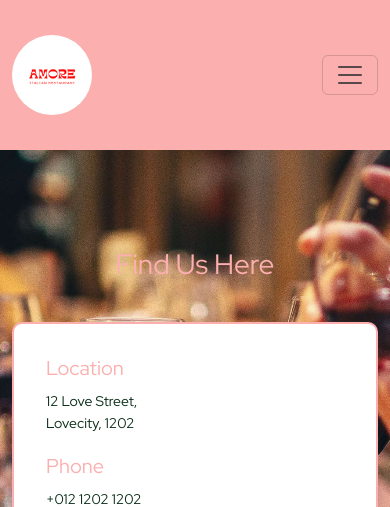
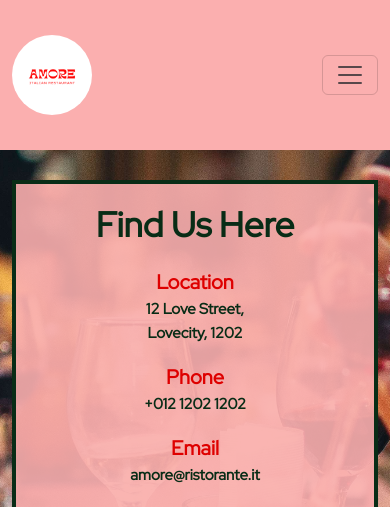
Before and after one commit to Maximiliane-K/ristorante-amore, a Django app: page /contact/ in a window 390 px wide. Shown: the top 507 px of the page. Run offline with Django 3.2, Linux system fonts and the light colour scheme; some libraries are stand-ins or nearby versions.

Commit message:
Refactor style.css by adding basic structure and add styling to contact page to match consistency of entire site

```diff
--- a/restaurant/templates/contact.html
+++ b/restaurant/templates/contact.html
@@ -1,25 +1,24 @@
 {% extends 'base.html' %}
-
 {% block title %}Contact{% endblock %}
 
+<!-- Contact page with all contact details -->
 {% block content %}
-<section class="container contact-container mt-5">
-  <h2 class="section-title">Find Us Here</h2>
-  <div class="row mt-4">
-    <div class="col-md-6">
-      <div class="card h-100" id="contact-info-card">
-        <div class="card-body">
-          <h4>Location</h4>
+<div class="contact-menu container">
+    <div class="row justify-content-center">
+        <div class="col-md-8">
+            <div class="menu-card">
+                <div class="menu-card-body">
+                    <h2 class="menu-card-title text-center mb-4">Find Us Here</h2>
+                    <div class="contact-details">
+                        <h3 class="category">Location</h3>
                         <p>12 Love Street,<br>Lovecity, 1202</p>
 
-          <h4>Phone</h4>
+                        <h3 class="category">Phone</h3>
                         <p>+012 1202 1202</p>
+
+                        <h3 class="category">Email</h3>
+                        <p>amore@ristorante.it</p>
                     </div>
-      </div>
-    </div>
-    <div class="col-md-6">
-      <div class="card h-100" id="map-card">
-        <div class="card-body">
                     <div class="google-map embed-responsive embed-responsive-16by9">
                         <iframe src="https://www.google.com/maps/embed?pb=!1m14!1m12!1m3!1d1776.2824980666394!2d11.248151613373054!3d48.077246914366!2m3!1f0!2f0!3f0!3m2!1i1024!2i768!4f13.1!5e0!3m2!1sde!2sde!4v1712522727251!5m2!1sde!2sde"
                               width="100%" height="100%" style="border:0;" allowfullscreen="" loading="lazy" referrerpolicy="no-referrer-when-downgrade"></iframe>
@@ -28,5 +27,5 @@
             </div>
         </div>
     </div>
-</section>
+</div>
 {% endblock %}
--- a/restaurant/templates/drinks.html
+++ b/restaurant/templates/drinks.html
@@ -1,7 +1,7 @@
 {% extends "base.html" %}
 {% block title %}Drinks Menu{% endblock %}
 
-<!-- Drinks menu items listed in one big card -->
+<!-- Drinks menu -->
 {% block content %}
 <div class="-menu container">
     <div class="row justify-content-center">
--- a/restaurant/templates/food.html
+++ b/restaurant/templates/food.html
@@ -1,7 +1,7 @@
 {% extends "base.html" %}
 {% block title %}Food Menu{% endblock %}
 
-<!-- Food menu items listed in one big card -->
+<!-- Food menu -->
 {% block content %}
 <div class="-menu container">
     <div class="row justify-content-center">
--- a/static/css/style.css
+++ b/static/css/style.css
@@ -109,7 +109,12 @@ footer {
 }
 
 
-/* food and drinks menu with categories */
+/* styling used for the card design */
+.container {
+    padding-top: 30px;
+    padding-bottom: 12rem;
+}
+
 .menu-card {
     display: flex;
     flex-direction: column;
@@ -117,7 +122,7 @@ footer {
     align-items: center;
     text-align: center;
     padding: 20px;
-    max-width: 500px;
+    max-width: 600px;
     margin: 0 auto;
     border: 4px solid #082C16;
     background-color: rgba(250, 175, 175, 0.9);
@@ -130,16 +135,18 @@ footer {
     margin-bottom: 15px;
 }
 
+.category {
+    margin-bottom: 20px;
+}
+
+
+/* food and drinks menu with categories */
 .menu-list {
     color: #082C16;
     font-size: 15px;
     font-weight: bold;
     line-height: 1.6;
     list-style: none;
-}
-
-.category {
-    margin-bottom: 20px;
 }
 
 .category h3 {
@@ -155,58 +162,28 @@ footer {
 
 
 /* styling for contact page */
-.section-title {
-    color: #FBAFAF;
-    font-size: 36px;
-    margin-bottom: 30px;
-    text-align: center;
+.contact-details h3 {
+    color: #DE0000;
+    font-size: 20px;
+    font-weight: bold;
+    margin-bottom: 3px;
 }
 
-.card {
-    border: none;
-    box-shadow: 0 4px 8px rgba(0, 0, 0, 0.1);
-}
-
-.card-body {
-    padding: 20px;
-}
-
-.card-body h4 {
-    color: #FBAFAF;
-    font-size: 24px;
-    margin-bottom: 10px;
-}
-
-.card-body p {
+.contact-details p {
     color: #082C16;
-    font-size: 16px;
+    font-size: 15px;
+    font-weight: bold;
     line-height: 1.6;
     margin-bottom: 20px;
 }
 
 .google-map {
-    position: relative;
-    overflow: hidden;
-    padding-bottom: 56.25%;
-    height: 0;
-}
-
-.google-map iframe {
-    position: absolute;
-    top: 0;
-    left: 0;
-    width: 100%;
-    height: 100%;
-    border: 0;
+    margin-top: 20px;
+    border: 3px solid #DE0000;
 }
 
 
 /* styling for table booking, login and register form */
-.container {
-    padding-top: 50px;
-    padding-bottom: 150px;
-}
-
 .card {
     border: 2px solid #FBAFAF;
     border-radius: 10px;
@@ -545,6 +522,11 @@ p {
         padding: 2px;
     }
 
+    .logo-container {
+        width: 80px;
+        height: 80px;
+      }
+
     .about {
         top: 50%;
         overflow: auto;
@@ -563,10 +545,6 @@ p {
         font-size: 12px;
     }
 
-    .card {
-        margin-top: 20px;
-    }
-
     /* media queries for logout.html h1 and p */
     h1 {
         font-size: 28px;
@@ -583,11 +561,6 @@ p {
     .booking-container h1 {
         font-size: 28px;
     }
-
-    .logo-container {
-        width: 80px;
-        height: 80px;
-      }
 
     .booking-updated {
         margin-top: 30px;
@@ -615,10 +588,6 @@ p {
         font-size: 28px;
     }
 
-    .card {
-        margin-top: 10px;
-    }
-
     .card-body h4 {
         font-size: 20px;
     }
```
Lines whose indentation alone changed are shown as unchanged.
